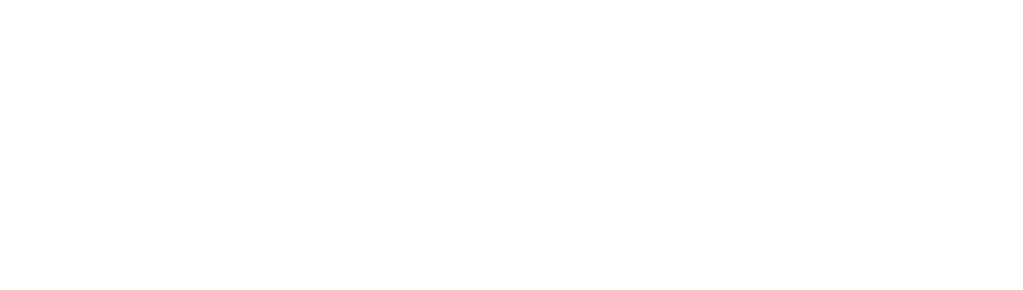
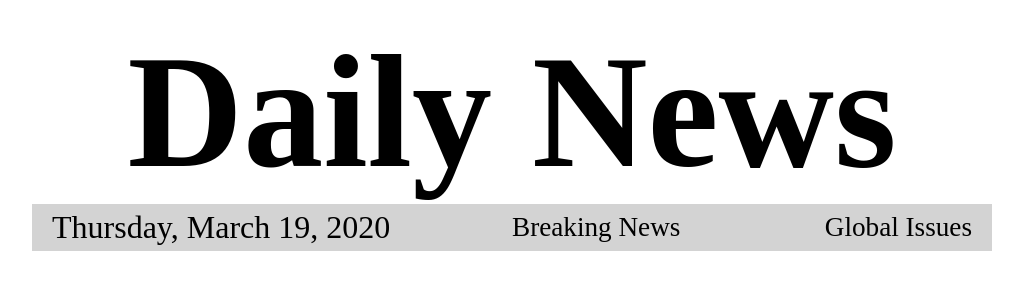
Before and after one commit to wlukla/newspaper, a website: page index.html in a window 1280 px wide. Shown: the whole page, without its empty margins (128-1151 px from the left). Drawn offline with nearby package versions, Linux system fonts and the light colour scheme.

Commit message:
feat: add header

```diff
--- a/index.html
+++ b/index.html
@@ -4,11 +4,27 @@
   <meta charset="UTF-8">
   <meta name="viewport" content="width=device-width, initial-scale=1.0">
   <link href="node_modules/normalize.css/normalize.css" rel="stylesheet">
+  <link href="style.css" rel="stylesheet">
   <title>Newspaper</title>
   <!--[if lt IE 9]>
     <script src="https://cdnjs.cloudflare.com/ajax/libs/html5shiv/3.7.3/html5shiv.js"></script>
   <![endif]-->
 </head>
 <body>
+  <div class="wrapper">
+    <header class="header">
+      <h1 class="header__main-heading">Daily News</h1>
+      <div class="nav-container">
+        <time datetime="2020-03-19">Thursday, March 19, 2020</time>
+        <nav class="nav">
+          <ul class="nav__list">
+            <li>Breaking News</li>
+            <li>Global Issues</li>
+          </ul>
+        </nav>
+      </div>
+    </header>
+  </div>
+
 </body>
 </html>
--- /dev/null
+++ b/style.scss
@@ -0,0 +1,42 @@
+* {
+  margin: 0;
+  padding: 0;
+  box-sizing: border-box;
+}
+
+.wrapper {
+  margin: 0 auto;
+  max-width: 980px;
+  padding: 20px 10px;
+}
+
+.header {
+  &__main-heading {
+    margin: 0;
+    font-size: 10rem;
+    text-align: center;
+  }
+}
+
+.nav-container {
+  display: flex;
+  justify-content: space-between;
+  align-items: center;
+  padding: 5px 20px;
+  width: 100%;
+  background-color: lightgrey;
+  font-size: 2rem;
+}
+
+.nav {
+  width: 50%;
+  font-size: 1.7rem;
+
+  &__list {
+
+    width: 100%;
+    display: flex;
+    justify-content: space-between;
+    list-style: none;
+  }
+}
```
Also changed, not shown: style.css (added), 1 other file.
